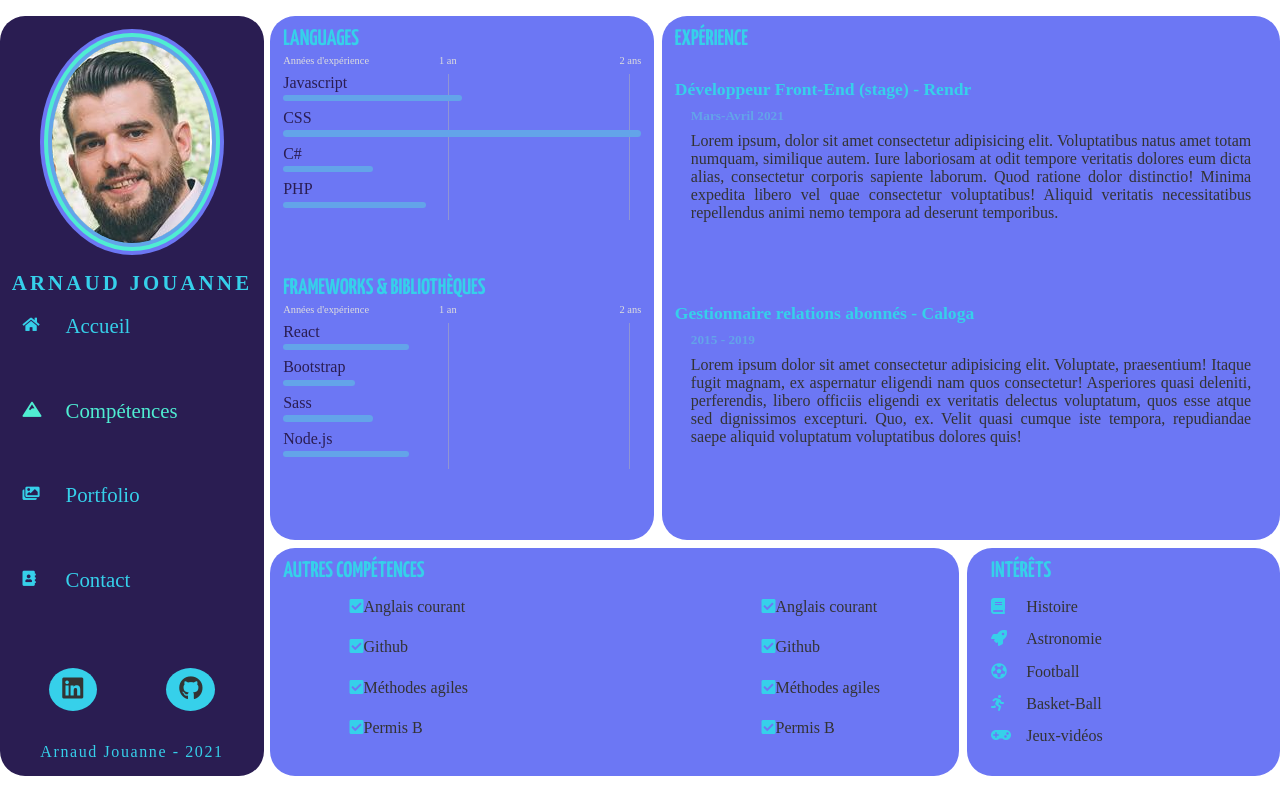
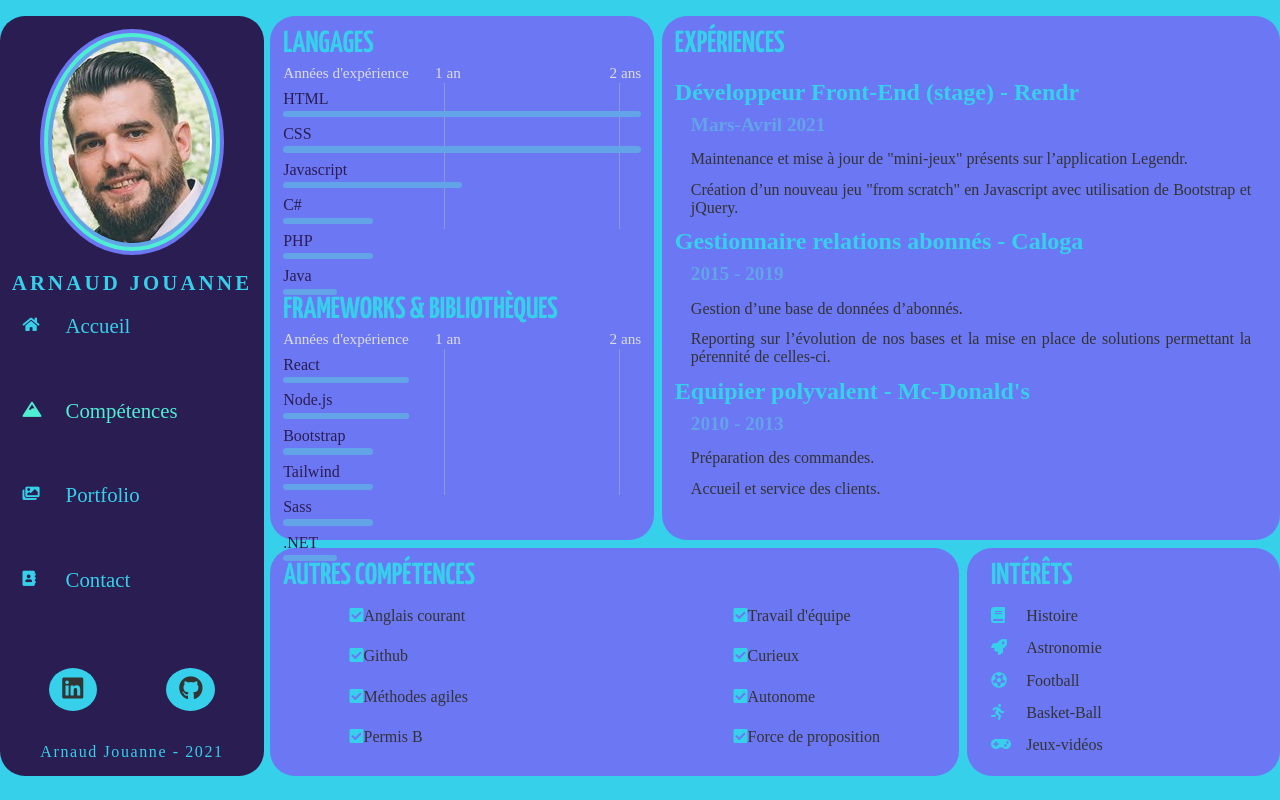
Before and after one commit to Nonos2k12/Site_CV_React, a React (Create React App) app: page /competences in a window 1280 px wide. Built offline with nearby package versions, Linux system fonts and the light colour scheme; a web font is replaced by a local one.

Commit message:
Worked on competences page, add some content & start working on the style of the page

```diff
--- a/src/components/OtherSkills.js
+++ b/src/components/OtherSkills.js
@@ -21,16 +21,16 @@ const OtherSkills = () => {
         </ul>
         <ul>
           <li>
-            <i className="fas fa-check-square"></i>Anglais courant
+            <i className="fas fa-check-square"></i>Travail d'équipe
           </li>
           <li>
-            <i className="fas fa-check-square"></i>Github
+            <i className="fas fa-check-square"></i>Curieux
           </li>
           <li>
-            <i className="fas fa-check-square"></i>Méthodes agiles
+            <i className="fas fa-check-square"></i>Autonome
           </li>
           <li>
-            <i className="fas fa-check-square"></i>Permis B
+            <i className="fas fa-check-square"></i>Force de proposition
           </li>
         </ul>
       </div>
--- a/src/components/knowledges/Experience.js
+++ b/src/components/knowledges/Experience.js
@@ -3,30 +3,39 @@ import React from "react";
 const Experience = () => {
   return (
     <div className="experience">
-      <h3>Expérience</h3>
+      <h3>Expériences</h3>
       <div className="exp-1">
         <h4>Développeur Front-End (stage) - Rendr</h4>
         <h5>Mars-Avril 2021</h5>
-        <p>
-          Lorem ipsum, dolor sit amet consectetur adipisicing elit. Voluptatibus
-          natus amet totam numquam, similique autem. Iure laboriosam at odit
-          tempore veritatis dolores eum dicta alias, consectetur corporis
-          sapiente laborum. Quod ratione dolor distinctio! Minima expedita
-          libero vel quae consectetur voluptatibus! Aliquid veritatis
-          necessitatibus repellendus animi nemo tempora ad deserunt temporibus.
-        </p>
+        <ul>
+          <li>
+            Maintenance et mise à jour de "mini-jeux" présents sur l’application
+            Legendr.
+          </li>
+          <li>
+            Création d’un nouveau jeu "from scratch" en Javascript avec
+            utilisation de Bootstrap et jQuery.
+          </li>
+        </ul>
       </div>
       <div className="exp-2">
         <h4>Gestionnaire relations abonnés - Caloga</h4>
         <h5>2015 - 2019</h5>
-        <p>
-          Lorem ipsum dolor sit amet consectetur adipisicing elit. Voluptate,
-          praesentium! Itaque fugit magnam, ex aspernatur eligendi nam quos
-          consectetur! Asperiores quasi deleniti, perferendis, libero officiis
-          eligendi ex veritatis delectus voluptatum, quos esse atque sed
-          dignissimos excepturi. Quo, ex. Velit quasi cumque iste tempora,
-          repudiandae saepe aliquid voluptatum voluptatibus dolores quis!
-        </p>
+        <ul>
+          <li>Gestion d’une base de données d’abonnés.</li>
+          <li>
+            Reporting sur l’évolution de nos bases et la mise en place de
+            solutions permettant la pérennité de celles-ci.
+          </li>
+        </ul>
+      </div>
+      <div className="exp-3">
+        <h4>Equipier polyvalent - Mc-Donald's</h4>
+        <h5>2010 - 2013</h5>
+        <ul>
+          <li>Préparation des commandes.</li>
+          <li>Accueil et service des clients.</li>
+        </ul>
       </div>
     </div>
   );
--- a/src/components/knowledges/Languages.js
+++ b/src/components/knowledges/Languages.js
@@ -4,16 +4,20 @@ import ProgressBar from "./ProgressBar";
 class Languages extends Component {
   state = {
     languages: [
-      { id: 1, value: "Javascript", xp: 1 },
+      { id: 1, value: "HTML", xp: 2 },
       { id: 2, value: "CSS", xp: 2 },
-      { id: 3, value: "C#", xp: 0.5 },
-      { id: 4, value: "PHP", xp: 0.8 },
+      { id: 3, value: "Javascript", xp: 1 },
+      { id: 4, value: "C#", xp: 0.5 },
+      { id: 5, value: "PHP", xp: 0.5 },
+      { id: 6, value: "Java", xp: 0.3 },
     ],
     frameworks: [
       { id: 1, value: "React", xp: 0.7 },
-      { id: 2, value: "Bootstrap", xp: 0.4 },
-      { id: 3, value: "Sass", xp: 0.5 },
-      { id: 4, value: "Node.js", xp: 0.7 },
+      { id: 2, value: "Node.js", xp: 0.7 },
+      { id: 3, value: "Bootstrap", xp: 0.5 },
+      { id: 4, value: "Tailwind", xp: 0.5 },
+      { id: 5, value: "Sass", xp: 0.5 },
+      { id: 6, value: ".NET", xp: 0.3 },
     ],
   };
 
@@ -25,7 +29,7 @@ class Languages extends Component {
         <ProgressBar
           languages={languages}
           className="languagesDisplay"
-          title="languages"
+          title="langages"
         />
         <ProgressBar
           languages={frameworks}
--- a/src/styles/_settings.scss
+++ b/src/styles/_settings.scss
@@ -27,6 +27,7 @@ $minHeight: 95vh;
   padding: 0;
 }
 body {
+  background-color: $color-5;
   margin: 1rem auto;
   font-family: $font-1;
   color: $black;
--- a/src/styles/pages/_knowledges.scss
+++ b/src/styles/pages/_knowledges.scss
@@ -20,7 +20,7 @@
       padding: 0.8rem;
     }
     h3 {
-      font-size: 1.4rem;
+      font-size: 1.9rem;
       margin-bottom: 1rem;
       font-family: $font-2;
       color: $color-5;
@@ -48,7 +48,7 @@
       }
 
       .years {
-        font-size: 0.65rem;
+        font-size: 0.95rem;
         display: flex;
         justify-content: space-between;
         color: $white;
@@ -112,32 +112,40 @@
       margin: 0 0 0.5rem 0.5rem;
       display: grid;
       grid-template-columns: 1fr;
-      grid-template-rows: 10% 1fr 1fr;
+      grid-template-rows: 10% 1fr 1fr 1fr;
       grid-template-areas:
         "1"
         "2"
-        "3";
+        "3"
+        "4";
 
       h3 {
+        font-size: 1.9rem;
         grid-area: 1;
       }
       h4 {
-        font-size: 1.1rem;
+        font-size: 1.5rem;
         color: $color-5;
       }
       h5 {
+        font-size: 1.2rem;
         color: $color-3;
         padding: 0.5rem 0 0.5rem 1rem;
       }
-      p {
+      li {
+        list-style-type: disc;
+        display: block;
         text-align: justify;
-        padding: 0 1rem;
+        padding: 0.4rem 1rem;
       }
       .exp-1 {
         grid-area: 2;
       }
       .exp-2 {
         grid-area: 3;
+      }
+      .exp-3 {
+        grid-area: 4;
       }
     }
     .otherSkills {
```
